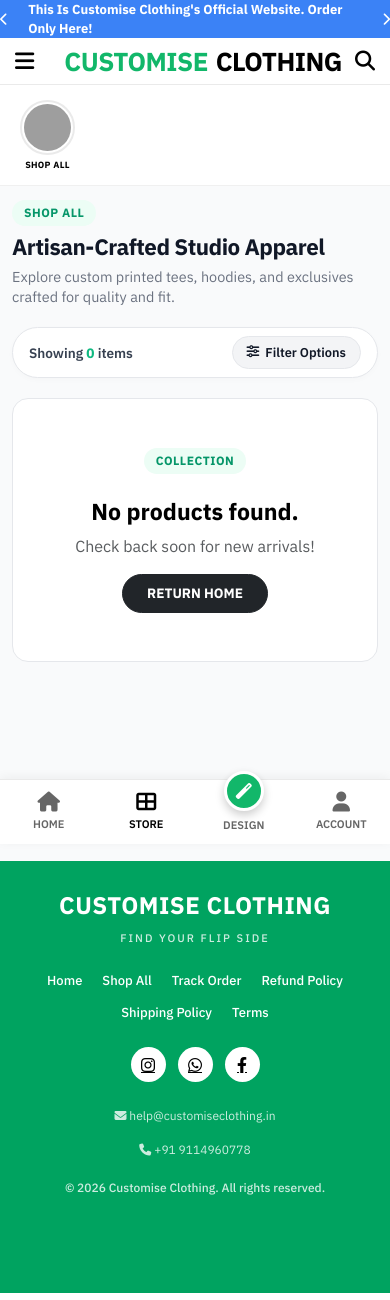
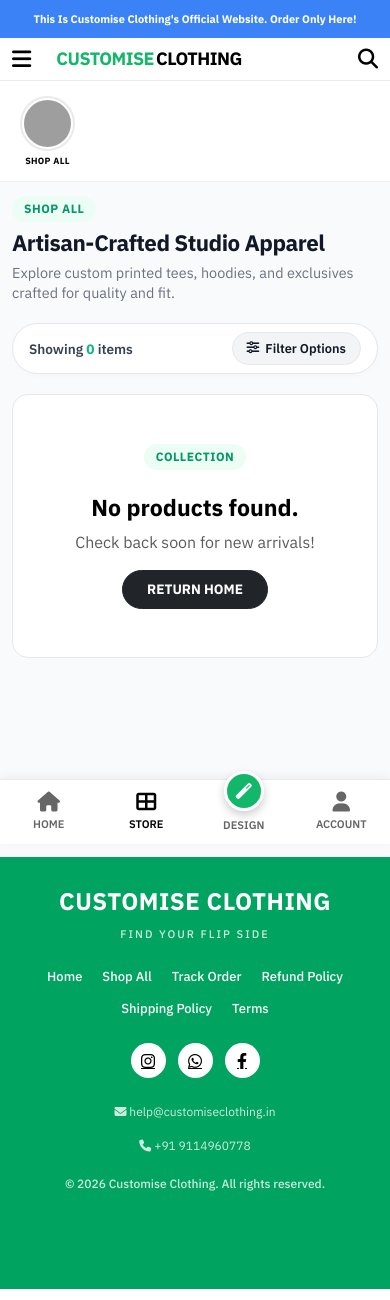
Before and after one commit to customiseclothingofficial-byte/Ecom, a Django app: page /all-products/ in a window 390 px wide. Shown: the top 1300 px of the page. Run offline with Django 5.2, Linux system fonts and the light colour scheme; data comes from the database, SQL or seed files in the repository; data that the repository does not hold is empty; grey boxes are pictures that could not be loaded.

Commit message:
style: add shared responsive layout utilities and improve mobile header consistency

```diff
--- a/templates/base.html
+++ b/templates/base.html
@@ -25,6 +25,7 @@
             --veirdo-blue: #004CFF;
             --veirdo-purple: #9333EA;
             --veirdo-grey: #F3F4F6;
+            --text-muted: #6B7280;
         }
 
         * {
@@ -38,19 +39,89 @@
             margin: 0;
             -webkit-font-smoothing: antialiased;
             color: var(--veirdo-black);
+            /* NOTE: do not add overflow-x rules to body/html here — they break
+               the sticky header. Keep overflow guards page-local instead. */
+        }
+
+        img,
+        video {
+            max-width: 100%;
+        }
+
+        /* ===== Shared responsive layout utilities (used by many pages) ===== */
+        .container-modern {
+            width: 100%;
+            max-width: 1140px;
+            margin: 0 auto;
+            padding-left: 16px;
+            padding-right: 16px;
+        }
+
+        .page-header-modern {
+            margin-bottom: 1.25rem;
+            text-align: left;
+        }
+
+        .page-title-modern {
+            font-size: 1.75rem;
+            font-weight: 800;
+            letter-spacing: -0.5px;
+            margin-bottom: 0.35rem;
+            line-height: 1.2;
+            color: #111827;
+        }
+
+        .page-subtitle-modern {
+            color: #6B7280;
+            font-size: 0.9rem;
+            line-height: 1.4;
+            max-width: 650px;
+            margin: 0;
+        }
+
+        @media (max-width: 576px) {
+            .page-title-modern {
+                font-size: 1.4rem;
+            }
         }
 
         /* Promo Bar */
         .veirdo-promo-bar {
             background-color: #3B82F6;
             color: #fff;
-            height: 38px;
+            min-height: 38px;
             display: flex;
             align-items: center;
             justify-content: center;
             font-size: 13px;
             font-weight: 700;
             gap: 20px;
+            padding: 4px 20px;
+        }
+
+        .veirdo-promo-bar span {
+            flex: 1 1 auto;
+            min-width: 0;
+            text-align: center;
+            white-space: nowrap;
+            overflow: hidden;
+            text-overflow: ellipsis;
+        }
+
+        .veirdo-promo-bar i {
+            flex: 0 0 auto;
+        }
+
+        @media (max-width: 576px) {
+            .veirdo-promo-bar {
+                gap: 10px;
+                font-size: 11px;
+                padding: 4px 12px;
+            }
+
+            .veirdo-promo-bar i {
+                display: none;
+            }
         }
 
         /* Main Header */
@@ -62,8 +133,11 @@
             z-index: 1050;
         }
 
-        /* Ensure Offcanvas Mobile Menu is in front of main header (z-index 1050) */
-        .offcanvas.offcanvas-start {
+        /* Ensure ALL offcanvas drawers (mobile menu AND bottom-sheet filter
+           drawer) render ABOVE the backdrop (z-index 1090) and the main
+           header (1050). Without this the filter drawer (Bootstrap default
+           1045) ends up dimmed underneath its own backdrop. */
+        .offcanvas {
             z-index: 1095 !important;
         }
 
@@ -173,8 +247,44 @@
             }
 
             .header-inner {
-                padding: 10px 15px;
+                padding: 10px 12px;
             }
+
+            .header-left-section {
+                gap: 10px;
+                min-width: 0;
+            }
+
+            .header-right-section {
+                gap: 12px;
+            }
+
+            .header-icons {
+                gap: 12px;
+            }
+
+            .header-icons i {
+                font-size: 17px;
+            }
+        }
+
+        /* Logo scales fluidly so it never overflows on small phones */
+        .logo-text {
+            font-size: clamp(15px, 4.6vw, 26px);
+            font-weight: 900;
+            letter-spacing: -0.5px;
+            text-transform: uppercase;
+            white-space: nowrap;
+            display: inline-block;
+        }
+
+        .logo-accent {
+            color: #12B76A;
+        }
+
+        .logo-dark {
+            color: #000;
+            margin-left: 2px;
         }
 
         .header-icons {
@@ -619,10 +729,8 @@
 
                 <!-- Logo -->
                 <a href="{% url 'store:home' %}" class="header-logo" style="text-decoration: none;">
-                    <span style="font-size: 26px; font-weight: 900; letter-spacing: -0.5px; text-transform: uppercase;">
-                        <span style="color: #12B76A;">CUSTOMISE</span>
-                        <span style="color: #000; margin-left: 2px;">CLOTHING</span>
-                    </span>
+                    <span class="logo-text"><span class="logo-accent">CUSTOMISE</span><span
+                            class="logo-dark">CLOTHING</span></span>
                 </a>
 
                 <!-- Removed Desktop Nav Links as per user request -->
--- a/templates/store/all_products.html
+++ b/templates/store/all_products.html
@@ -51,6 +51,8 @@
     display: flex;
     justify-content: space-between;
     align-items: center;
+    flex-wrap: wrap;
+    gap: 8px 12px;
     margin-bottom: 1.25rem;
     padding: 8px 16px;
     background: #FFFFFF;
--- a/templates/store/product_detail.html
+++ b/templates/store/product_detail.html
@@ -409,7 +409,6 @@
       color: var(--veirdo-green);
       font-weight: 700;
     }
-  }
 </style>
 {% endblock %}
 
```
